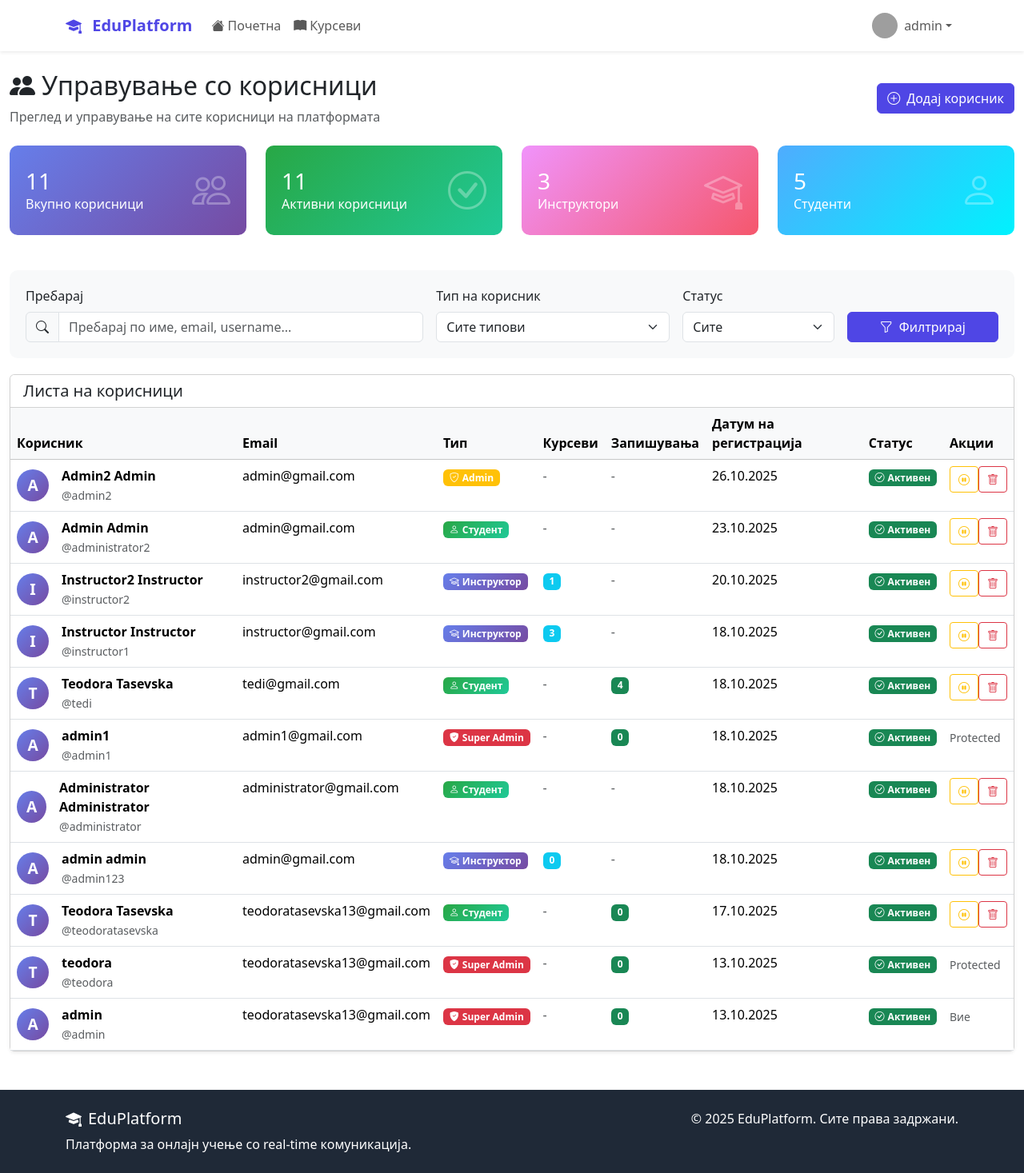
After one commit to tasevskateodora/online-course-platform-with-real-time-chat, a Django app: page /accounts/admin/users/ in a window 1280 px wide. The commit adds this page. Shown: the whole page at 80% size. Run offline with Django 4.2, Linux system fonts and the light colour scheme; a user stored in the database is signed in; data comes from the database, SQL or seed files in the repository; both versions use the stored data as it was after the commit; grey boxes are pictures that could not be loaded.

Commit message:
Added admin panel

```diff
--- a/accounts/urls.py
+++ b/accounts/urls.py
@@ -15,6 +15,12 @@ urlpatterns = [
     path('profile/edit/', views.ProfileEditView.as_view(), name='profile_edit'),
     path('profile/<str:username>/', views.PublicProfileView.as_view(), name='public_profile'),
 
+path('admin/users/', views.AdminUserListView.as_view(), name='admin_users'),
+    path('admin/users/<int:user_id>/', views.AdminUserDetailView.as_view(), name='admin_user_detail'),
+    path('admin/users/<int:user_id>/delete/', views.AdminDeleteUserView.as_view(), name='admin_delete_user'),
+    path('admin/users/<int:user_id>/toggle-status/', views.AdminToggleUserStatusView.as_view(), name='admin_toggle_status'),
+
+
     # Промена на лозинка
     path('password-change/',
          auth_views.PasswordChangeView.as_view(
--- a/accounts/views.py
+++ b/accounts/views.py
@@ -1,12 +1,16 @@
 from django.shortcuts import render, redirect, get_object_or_404
 from django.contrib.auth.views import LoginView
-from django.contrib.auth.mixins import LoginRequiredMixin
-from django.contrib.auth import login
-from django.views.generic import CreateView, TemplateView, UpdateView
+from django.contrib.auth.mixins import LoginRequiredMixin, UserPassesTestMixin
+from django.contrib.auth import login, get_user_model
+from django.views.generic import CreateView, TemplateView, UpdateView, ListView
+from django.views import View
 from django.contrib import messages
 from django.urls import reverse_lazy
+from django.db.models import Q, Count
 from .models import User, Profile
 from .forms import UserRegisterForm, UserUpdateForm, ProfileUpdateForm
+
+User = get_user_model()
 
 
 class CustomLoginView(LoginView):
@@ -109,3 +113,167 @@ class PublicProfileView(TemplateView):
             context['courses'] = user.courses_taught.filter(status='published')
 
         return context
+
+
+# ==================== ADMIN VIEWS ====================
+
+class AdminUserListView(LoginRequiredMixin, UserPassesTestMixin, ListView):
+    """Admin view за листање на сите корисници"""
+    model = User
+    template_name = 'accounts/admin_users.html'
+    context_object_name = 'users'
+    paginate_by = 20
+
+    def test_func(self):
+        # САМО staff или superuser
+        user = self.request.user
+        print(f"\n{'=' * 50}")
+        print(f"DEBUG - AdminUserListView.test_func()")
+        print(f"Username: {user.username}")
+        print(f"Is Staff: {user.is_staff}")
+        print(f"Is Superuser: {user.is_superuser}")
+        print(f"Test Result: {user.is_staff or user.is_superuser}")
+        print(f"{'=' * 50}\n")
+
+        return user.is_staff or user.is_superuser
+
+    def handle_no_permission(self):
+        print("❌ Access Denied - handle_no_permission called")
+        messages.error(self.request, 'Немате пристап до оваа страница. Само администратори имаат пристап.')
+        return redirect('dashboard:home')
+
+    def get_queryset(self):
+        queryset = User.objects.all().annotate(
+            courses_taught_count=Count('courses_taught'),
+            enrollments_count=Count('enrollments')
+        ).order_by('-date_joined')
+
+        # Пребарување
+        search = self.request.GET.get('search')
+        if search:
+            queryset = queryset.filter(
+                Q(username__icontains=search) |
+                Q(email__icontains=search) |
+                Q(first_name__icontains=search) |
+                Q(last_name__icontains=search)
+            )
+
+        # Филтрирање по тип
+        user_type = self.request.GET.get('user_type')
+        if user_type:
+            queryset = queryset.filter(user_type=user_type)
+
+        # Филтрирање по активност
+        is_active = self.request.GET.get('is_active')
+        if is_active == 'true':
+            queryset = queryset.filter(is_active=True)
+        elif is_active == 'false':
+            queryset = queryset.filter(is_active=False)
+
+        return queryset
+
+    def get_context_data(self, **kwargs):
+        context = super().get_context_data(**kwargs)
+        context['total_users'] = User.objects.count()
+        context['active_users'] = User.objects.filter(is_active=True).count()
+        context['instructors'] = User.objects.filter(user_type='instructor').count()
+        context['students'] = User.objects.filter(user_type='student').count()
+        context['search'] = self.request.GET.get('search', '')
+        context['user_type_filter'] = self.request.GET.get('user_type', '')
+        return context
+
+
+class AdminDeleteUserView(LoginRequiredMixin, UserPassesTestMixin, View):
+    """Admin view за бришење на корисници"""
+
+    def test_func(self):
+        return self.request.user.is_staff or self.request.user.is_superuser
+
+    def handle_no_permission(self):
+        messages.error(self.request, 'Немате пристап до оваа акција.')
+        return redirect('dashboard:home')
+
+    def post(self, request, user_id):
+        user = get_object_or_404(User, id=user_id)
+
+        # Не дозволи да се избрише самиот себе
+        if user == request.user:
+            messages.error(request, 'Не можете да го избришете својот сопствен акаунт!')
+            return redirect('accounts:admin_users')
+
+        # Не дозволи да се бришат суперкорисници
+        if user.is_superuser:
+            messages.error(request, 'Не можете да бришете суперадминистратори!')
+            return redirect('accounts:admin_users')
+
+        username = user.username
+        user.delete()
+        messages.success(request, f'Корисникот "{username}" е успешно избришан!')
+        return redirect('accounts:admin_users')
+
+
+class AdminToggleUserStatusView(LoginRequiredMixin, UserPassesTestMixin, View):
+    """Admin view за активација/деактивација на корисници"""
+
+    def test_func(self):
+        return self.request.user.is_staff or self.request.user.is_superuser
+
+    def handle_no_permission(self):
+        messages.error(self.request, 'Немате пристап до оваа акција.')
+        return redirect('dashboard:home')
+
+    def post(self, request, user_id):
+        user = get_object_or_404(User, id=user_id)
+
+        # Не дозволи да се менува својот статус
+        if user == request.user:
+            messages.error(request, 'Не можете да го менувате својот статус!')
+            return redirect('accounts:admin_users')
+
+        # Не дозволи да се менува статусот на суперкорисници
+        if user.is_superuser:
+            messages.error(request, 'Не можете да го менувате статусот на суперадминистратори!')
+            return redirect('accounts:admin_users')
+
+        # Промени го статусот
+        user.is_active = not user.is_active
+        user.save()
+
+        status = 'активиран' if user.is_active else 'деактивиран'
+        messages.success(request, f'Корисникот "{user.username}" е {status}!')
+        return redirect('accounts:admin_users')
+
+
+class AdminUserDetailView(LoginRequiredMixin, UserPassesTestMixin, TemplateView):
+    """Admin view за детален преглед на корисник"""
+    template_name = 'accounts/admin_user_detail.html'
+
+    def test_func(self):
+        return self.request.user.is_staff or self.request.user.is_superuser
+
+    def handle_no_permission(self):
+        messages.error(self.request, 'Немате пристап до оваа страница.')
+        return redirect('dashboard:home')
+
+    def get_context_data(self, **kwargs):
+        context = super().get_context_data(**kwargs)
+        user_id = kwargs.get('user_id')
+        user = get_object_or_404(User, id=user_id)
+        profile, _ = Profile.objects.get_or_create(user=user)
+
+        context['profile_user'] = user
+        context['profile'] = profile
+
+        # Ако е инструктор
+        if user.user_type == 'instructor':
+            context['courses'] = user.courses_taught.all()
+            context['total_students'] = sum(
+                course.get_enrolled_count() for course in context['courses']
+            )
+
+        # Ако е студент
+        if user.user_type == 'student':
+            context['enrollments'] = user.enrollments.all()
+            context['completed_courses'] = user.enrollments.filter(is_completed=True).count()
+
+        return context
--- /dev/null
+++ b/templates/accounts/admin_users.html
@@ -0,0 +1,349 @@
+{% extends 'base.html' %}
+
+{% block title %}Управување со корисници - Admin{% endblock %}
+
+{% block extra_css %}
+<style>
+    .stats-card {
+        border-radius: 10px;
+        padding: 20px;
+        margin-bottom: 20px;
+        color: white;
+        transition: transform 0.3s;
+    }
+
+    .stats-card:hover {
+        transform: translateY(-5px);
+    }
+
+    .stats-card.blue {
+        background: linear-gradient(135deg, #667eea 0%, #764ba2 100%);
+    }
+
+    .stats-card.green {
+        background: linear-gradient(135deg, #28a745 0%, #20c997 100%);
+    }
+
+    .stats-card.orange {
+        background: linear-gradient(135deg, #f093fb 0%, #f5576c 100%);
+    }
+
+    .stats-card.purple {
+        background: linear-gradient(135deg, #4facfe 0%, #00f2fe 100%);
+    }
+
+    .user-avatar {
+        width: 40px;
+        height: 40px;
+        border-radius: 50%;
+        background: linear-gradient(135deg, #667eea 0%, #764ba2 100%);
+        color: white;
+        display: flex;
+        align-items: center;
+        justify-content: center;
+        font-weight: bold;
+        font-size: 1.2rem;
+    }
+
+    .badge-instructor {
+        background: linear-gradient(135deg, #667eea 0%, #764ba2 100%);
+    }
+
+    .badge-student {
+        background: linear-gradient(135deg, #28a745 0%, #20c997 100%);
+    }
+
+    .action-btn {
+        padding: 5px 10px;
+        font-size: 0.875rem;
+    }
+
+    .table-hover tbody tr:hover {
+        background-color: #f8f9fa;
+        cursor: pointer;
+    }
+
+    .filter-card {
+        background: #f8f9fa;
+        border-radius: 10px;
+        padding: 20px;
+        margin-bottom: 20px;
+    }
+</style>
+{% endblock %}
+
+{% block content %}
+<div class="container-fluid mt-4">
+    <!-- Header -->
+    <div class="d-flex justify-content-between align-items-center mb-4">
+        <div>
+            <h2><i class="bi bi-people-fill me-2"></i>Управување со корисници</h2>
+            <p class="text-muted mb-0">Преглед и управување на сите корисници на платформата</p>
+        </div>
+        <a href="{% url 'accounts:register' %}" class="btn btn-primary">
+            <i class="bi bi-plus-circle me-2"></i>Додај корисник
+        </a>
+    </div>
+
+    <!-- Statistics Cards -->
+    <div class="row mb-4">
+        <div class="col-md-3">
+            <div class="stats-card blue">
+                <div class="d-flex justify-content-between align-items-center">
+                    <div>
+                        <h3 class="mb-0">{{ total_users }}</h3>
+                        <p class="mb-0">Вкупно корисници</p>
+                    </div>
+                    <i class="bi bi-people" style="font-size: 3rem; opacity: 0.3;"></i>
+                </div>
+            </div>
+        </div>
+        <div class="col-md-3">
+            <div class="stats-card green">
+                <div class="d-flex justify-content-between align-items-center">
+                    <div>
+                        <h3 class="mb-0">{{ active_users }}</h3>
+                        <p class="mb-0">Активни корисници</p>
+                    </div>
+                    <i class="bi bi-check-circle" style="font-size: 3rem; opacity: 0.3;"></i>
+                </div>
+            </div>
+        </div>
+        <div class="col-md-3">
+            <div class="stats-card orange">
+                <div class="d-flex justify-content-between align-items-center">
+                    <div>
+                        <h3 class="mb-0">{{ instructors }}</h3>
+                        <p class="mb-0">Инструктори</p>
+                    </div>
+                    <i class="bi bi-mortarboard" style="font-size: 3rem; opacity: 0.3;"></i>
+                </div>
+            </div>
+        </div>
+        <div class="col-md-3">
+            <div class="stats-card purple">
+                <div class="d-flex justify-content-between align-items-center">
+                    <div>
+                        <h3 class="mb-0">{{ students }}</h3>
+                        <p class="mb-0">Студенти</p>
+                    </div>
+                    <i class="bi bi-person" style="font-size: 3rem; opacity: 0.3;"></i>
+                </div>
+            </div>
+        </div>
+    </div>
+
+    <!-- Filters -->
+    <div class="filter-card">
+        <form method="get" class="row g-3">
+            <div class="col-md-5">
+                <label class="form-label">Пребарај</label>
+                <div class="input-group">
+                    <span class="input-group-text"><i class="bi bi-search"></i></span>
+                    <input type="text"
+                           class="form-control"
+                           name="search"
+                           placeholder="Пребарај по име, email, username..."
+                           value="{{ search }}">
+                </div>
+            </div>
+            <div class="col-md-3">
+                <label class="form-label">Тип на корисник</label>
+                <select class="form-select" name="user_type">
+                    <option value="">Сите типови</option>
+                    <option value="instructor" {% if user_type_filter == 'instructor' %}selected{% endif %}>Инструктори</option>
+                    <option value="student" {% if user_type_filter == 'student' %}selected{% endif %}>Студенти</option>
+                </select>
+            </div>
+            <div class="col-md-2">
+                <label class="form-label">Статус</label>
+                <select class="form-select" name="is_active">
+                    <option value="">Сите</option>
+                    <option value="true">Активни</option>
+                    <option value="false">Неактивни</option>
+                </select>
+            </div>
+            <div class="col-md-2">
+                <label class="form-label">&nbsp;</label>
+                <button type="submit" class="btn btn-primary w-100">
+                    <i class="bi bi-funnel me-2"></i>Филтрирај
+                </button>
+            </div>
+        </form>
+    </div>
+
+    <!-- Users Table -->
+    <div class="card shadow-sm">
+        <div class="card-header bg-white">
+            <h5 class="mb-0">Листа на корисници</h5>
+        </div>
+        <div class="card-body p-0">
+            <div class="table-responsive">
+                <table class="table table-hover mb-0">
+                    <thead class="table-light">
+                        <tr>
+                            <th>Корисник</th>
+                            <th>Email</th>
+                            <th>Тип</th>
+                            <th>Курсеви</th>
+                            <th>Запишувања</th>
+                            <th>Датум на регистрација</th>
+                            <th>Статус</th>
+                            <th>Акции</th>
+                        </tr>
+                    </thead>
+                    <tbody>
+                        {% for user in users %}
+                        <tr>
+                            <td>
+                                <div class="d-flex align-items-center">
+                                    <div class="user-avatar me-3">
+                                        {{ user.username.0|upper }}
+                                    </div>
+                                    <div>
+                                        <strong>{{ user.get_full_name|default:user.username }}</strong>
+                                        <br>
+                                        <small class="text-muted">@{{ user.username }}</small>
+                                    </div>
+                                </div>
+                            </td>
+                            <td>{{ user.email }}</td>
+                            <td>
+                                {% if user.is_superuser %}
+                                    <span class="badge bg-danger">
+                                        <i class="bi bi-shield-fill-check me-1"></i>Super Admin
+                                    </span>
+                                {% elif user.is_staff %}
+                                    <span class="badge bg-warning">
+                                        <i class="bi bi-shield-check me-1"></i>Admin
+                                    </span>
+                                {% elif user.user_type == 'instructor' %}
+                                    <span class="badge badge-instructor">
+                                        <i class="bi bi-mortarboard me-1"></i>Инструктор
+                                    </span>
+                                {% else %}
+                                    <span class="badge badge-student">
+                                        <i class="bi bi-person me-1"></i>Студент
+                                    </span>
+                                {% endif %}
+                            </td>
+                            <td>
+                                {% if user.user_type == 'instructor' %}
+                                    <span class="badge bg-info">{{ user.courses_taught_count }}</span>
+                                {% else %}
+                                    <span class="text-muted">-</span>
+                                {% endif %}
+                            </td>
+                            <td>
+                                {% if user.user_type == 'student' %}
+                                    <span class="badge bg-success">{{ user.enrollments_count }}</span>
+                                {% else %}
+                                    <span class="text-muted">-</span>
+                                {% endif %}
+                            </td>
+                            <td>{{ user.date_joined|date:"d.m.Y" }}</td>
+                            <td>
+                                {% if user.is_active %}
+                                    <span class="badge bg-success">
+                                        <i class="bi bi-check-circle me-1"></i>Активен
+                                    </span>
+                                {% else %}
+                                    <span class="badge bg-secondary">
+                                        <i class="bi bi-x-circle me-1"></i>Неактивен
+                                    </span>
+                                {% endif %}
+                            </td>
+                            <td>
+                                <div class="btn-group" role="group">
+                                    {% if not user.is_superuser and user != request.user %}
+                                        <!-- Toggle Status -->
+                                        <form method="post"
+                                              action="{% url 'accounts:admin_toggle_status' user.id %}"
+                                              class="d-inline"
+                                              onsubmit="return confirm('Дали сте сигурни дека сакате да го смените статусот?');">
+                                            {% csrf_token %}
+                                            <button type="submit"
+                                                    class="btn btn-sm btn-outline-warning action-btn"
+                                                    data-bs-toggle="tooltip"
+                                                    title="{% if user.is_active %}Деактивирај{% else %}Активирај{% endif %}">
+                                                <i class="bi bi-{% if user.is_active %}pause-circle{% else %}play-circle{% endif %}"></i>
+                                            </button>
+                                        </form>
+
+                                        <!-- Delete -->
+                                        <form method="post"
+                                              action="{% url 'accounts:admin_delete_user' user.id %}"
+                                              class="d-inline"
+                                              onsubmit="return confirm('Дали сте сигурни дека сакате да го избришете корисникот {{ user.username }}? Оваа акција не може да се врати назад!');">
+                                            {% csrf_token %}
+                                            <button type="submit"
+                                                    class="btn btn-sm btn-outline-danger action-btn"
+                                                    data-bs-toggle="tooltip"
+                                                    title="Избриши корисник">
+                                                <i class="bi bi-trash"></i>
+                                            </button>
+                                        </form>
+                                    {% else %}
+                                        <span class="text-muted small">
+                                            {% if user == request.user %}Вие{% else %}Protected{% endif %}
+                                        </span>
+                                    {% endif %}
+                                </div>
+                            </td>
+                        </tr>
+                        {% empty %}
+                        <tr>
+                            <td colspan="8" class="text-center py-5">
+                                <i class="bi bi-inbox" style="font-size: 3rem; color: #ccc;"></i>
+                                <p class="text-muted mt-3">Нема пронајдени корисници</p>
+                            </td>
+                        </tr>
+                        {% endfor %}
+                    </tbody>
+                </table>
+            </div>
+        </div>
+
+        <!-- Pagination -->
+        {% if is_paginated %}
+        <div class="card-footer bg-white">
+            <nav>
+                <ul class="pagination justify-content-center mb-0">
+                    {% if page_obj.has_previous %}
+                        <li class="page-item">
+                            <a class="page-link" href="?page=1{% if search %}&search={{ search }}{% endif %}{% if user_type_filter %}&user_type={{ user_type_filter }}{% endif %}">Прва</a>
+                        </li>
+                        <li class="page-item">
+                            <a class="page-link" href="?page={{ page_obj.previous_page_number }}{% if search %}&search={{ search }}{% endif %}{% if user_type_filter %}&user_type={{ user_type_filter }}{% endif %}">Претходна</a>
+                        </li>
+                    {% endif %}
+
+                    <li class="page-item active">
+                        <span class="page-link">
+                            Страна {{ page_obj.number }} од {{ page_obj.paginator.num_pages }}
+                        </span>
+                    </li>
+
+                    {% if page_obj.has_next %}
+                        <li class="page-item">
+                            <a class="page-link" href="?page={{ page_obj.next_page_number }}{% if search %}&search={{ search }}{% endif %}{% if user_type_filter %}&user_type={{ user_type_filter }}{% endif %}">Следна</a>
+                        </li>
+                        <li class="page-item">
+                            <a class="page-link" href="?page={{ page_obj.paginator.num_pages }}{% if search %}&search={{ search }}{% endif %}{% if user_type_filter %}&user_type={{ user_type_filter }}{% endif %}">Последна</a>
+                        </li>
+                    {% endif %}
+                </ul>
+            </nav>
+        </div>
+        {% endif %}
+    </div>
+</div>
+
+<script>
+// Initialize tooltips
+var tooltipTriggerList = [].slice.call(document.querySelectorAll('[data-bs-toggle="tooltip"]'))
+var tooltipList = tooltipTriggerList.map(function (tooltipTriggerEl) {
+    return new bootstrap.Tooltip(tooltipTriggerEl)
+});
+</script>
+{% endblock %}
```
Also changed, not shown: templates/dashboard/home.html (+56 -2 lines), db.sqlite3, 1 other file.
